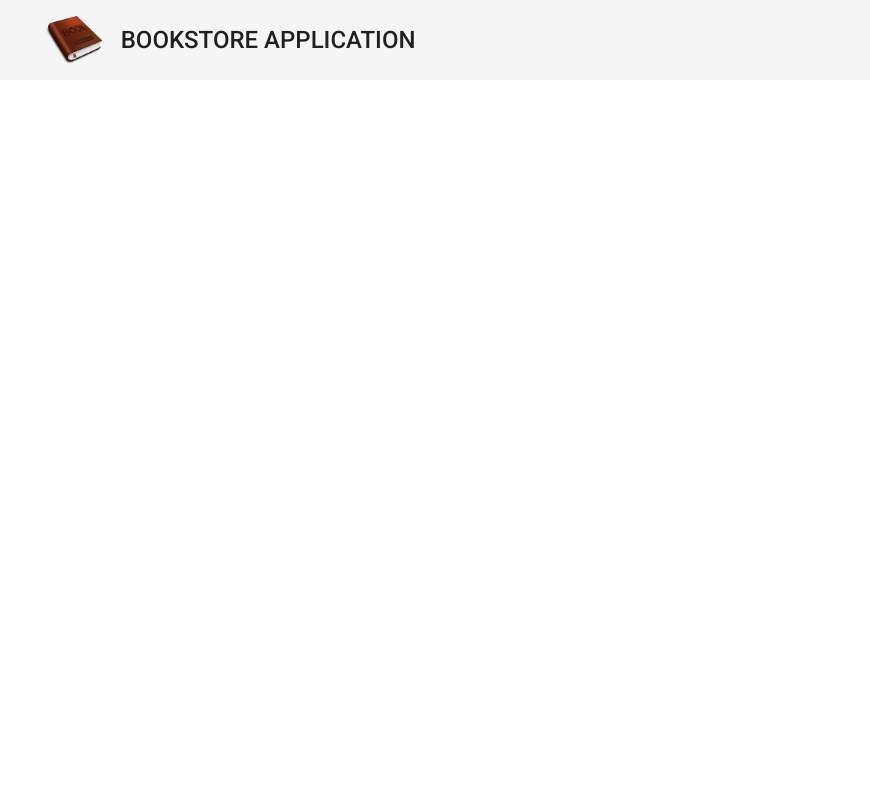
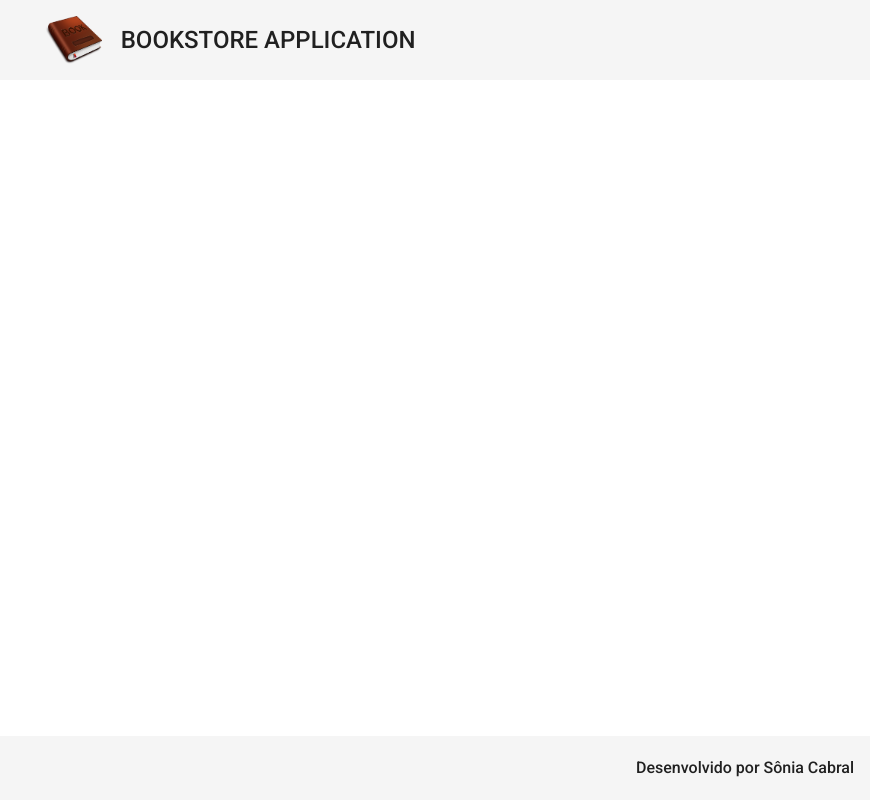
Before and after one commit to SoniaSantanaFilha/bookstore-front, an Angular app: page / in a window 1280 px wide. Shown: the whole page, without its empty margins (410-1280 px from the left). Built offline with nearby package versions, Linux system fonts and the light colour scheme.

Commit message:
Implementando o componente FOOTER

```diff
--- a/src/app/app.component.html
+++ b/src/app/app.component.html
@@ -1 +1,3 @@
 <app-header></app-header>
+
+<app-footer></app-footer>
--- a/src/app/app.module.ts
+++ b/src/app/app.module.ts
@@ -7,11 +7,13 @@
 import { HeaderComponent } from './components/template/header/header.component';
 
 import {MatToolbarModule} from '@angular/material/toolbar';
+import { FooterComponent } from './components/template/footer/footer.component';
 
 @NgModule({
   declarations: [
     AppComponent,
-    HeaderComponent
+    HeaderComponent,
+    FooterComponent
   ],
   imports: [
     BrowserModule,
--- /dev/null
+++ b/src/app/components/template/footer/footer.component.css
@@ -0,0 +1,6 @@
+.footer {
+    position: fixed;
+    bottom: 0;
+    justify-content: flex-end;
+    font-size: 1rem;
+}
--- /dev/null
+++ b/src/app/components/template/footer/footer.component.html
@@ -0,0 +1,5 @@
+<mat-toolbar class=" footer">
+    <span>
+        Desenvolvido por Sônia Cabral
+    </span>
+</mat-toolbar>
--- /dev/null
+++ b/src/app/components/template/footer/footer.component.ts
@@ -0,0 +1,15 @@
+import { Component, OnInit } from '@angular/core';
+
+@Component({
+  selector: 'app-footer',
+  templateUrl: './footer.component.html',
+  styleUrls: ['./footer.component.css']
+})
+export class FooterComponent implements OnInit {
+
+  constructor() { }
+
+  ngOnInit(): void {
+  }
+
+}
```
